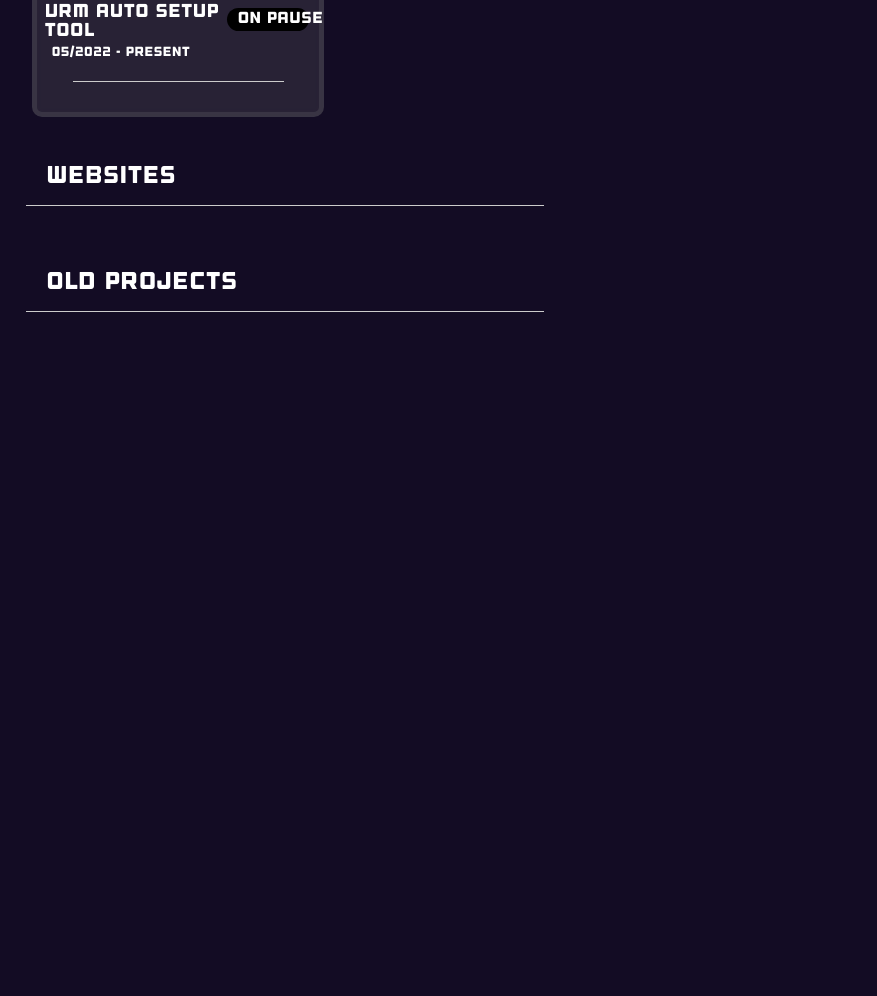
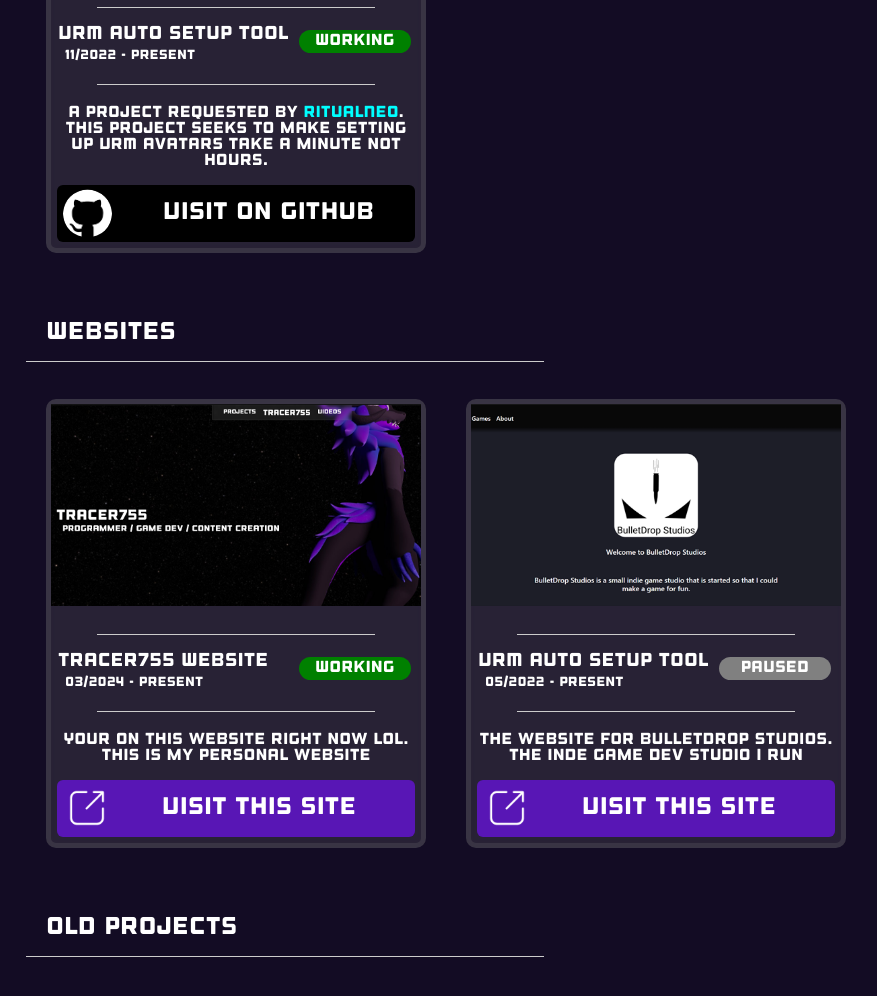
Before and after one commit to tracer755/Tracer755_WEBSITE, a plain HTML site: page projects.html in a window 1280 px wide. Shown: the part 472-1468 px from the top of the page, without its empty margins (102-979 px from the left). Before the commit the page ends 849 px from the top, so only its background shows below. Drawn offline with Linux system fonts and the light colour scheme.

Commit message:
projects page update

```diff
--- /dev/null
+++ b/css/project-buttons.css
@@ -0,0 +1,74 @@
+div.githubButton {
+  display: flex;
+  flex-direction: row;
+  background-color: black;
+  border-radius: 6px;
+
+  padding: 3px;
+  margin: 6px;
+
+  transition: .6s;
+}
+div.githubButton:hover {
+  background-color: #141414;
+  box-shadow: 2.5px 2.5px 1.25px black;
+  transition: .6s;
+}
+div.githubButton img {
+  border-radius: 50%;
+  float: left;
+  margin-left: .2vw;
+  height: 48px;
+
+  padding-top: .2vh;
+  padding-bottom: .2vh;
+}
+div.githubButton h2 {
+  text-align: center;
+  vertical-align: center;
+  line-height: 50px;
+  padding-left: 4vw;
+}
+
+
+div.websiteButton {
+  display: flex;
+  flex-direction: row;
+  background-color: #5816b5;
+  border-radius: 6px;
+
+  padding: 3px;
+  margin: 6px;
+
+  transition: .6s;
+}
+div.websiteButton:hover {
+  background-color: #5015a3;
+  box-shadow: 2.5px 2.5px 1.25px #14032b;
+  transition: .6s;
+}
+div.websiteButton img {
+  border-radius: 50%;
+  float: left;
+  margin-left: .2vw;
+  height: 48px;
+
+  padding-top: .2vh;
+  padding-bottom: .2vh;
+}
+div.websiteButton h2 {
+  text-align: center;
+  vertical-align: center;
+  line-height: 50px;
+  padding-left: 4vw;
+}
+
+
+@media (max-width: 800px) {
+  div.githubButton h2 {
+    padding-left: 14vw;
+  }
+  div.websiteButton h2 {
+    padding-left: 14vw;
+  }
+}
--- /dev/null
+++ b/css/projects.css
@@ -0,0 +1,71 @@
+section.project-Title{
+  padding-left: 10%;
+  padding-bottom: 6vh;
+}
+section.project-Title h1{
+  font-size: 1.9vw;
+  padding-left: 20px;
+}
+
+div.projectItemContainer{
+  max-width: 22vw;
+  background: rgba(124, 124, 124, 0.2);
+  backdrop-filter: blur(5px);
+  -webkit-backdrop-filter: blur(5px);
+  justify-content: center;
+  border: 5px solid rgba(124, 124, 124, 0.2);
+  border-radius: 10px;
+  margin: 20px;
+
+  min-width: 370px;
+}
+div.projectItemContainer img {
+  max-width: 100%;
+  padding-bottom: 1vh;
+}
+div.projectItemContainer hr {
+  width: 75%;
+}
+div.projectTitleBoxLeft {
+  width: 65%;
+}
+div.projectTitleBoxRight {
+  width: 35%;
+}
+.projectStatusChip{
+  margin-left: 7px;
+  margin-top: 5px;
+  padding: 3px;
+  padding-left: 10px;
+  padding-right: 10px;
+  padding-top: 3.5px;
+  padding-bottom: 4px;
+  font-size: 16px;
+  border-radius: 30px;
+  border: none;
+  background-color: orange;
+  color: white;
+  margin-right: 10px;
+}
+
+div.projectFlexbox {
+  display: flex;
+  flex-direction: row;
+  flex-wrap: wrap;
+}
+
+@media (max-width: 800px) {
+  div.projectItemContainer{
+    max-width: 95%;
+  }
+  section.project-Title{
+    padding-left: 1.5%;
+  }
+  section.project-Title h1{
+    font-size: 5.3vw;
+    padding-left: 5px;
+  }
+  div.projectFlexbox {
+    flex-direction: column;
+  }
+}
--- a/css/style.css
+++ b/css/style.css
@@ -30,6 +30,9 @@
 }
 a {
     text-decoration: none;
+}
+a:visited {
+    color: inherit;
 }
 img{
     max-width: 100%;
--- a/projects.html
+++ b/projects.html
@@ -5,67 +5,16 @@
   <meta name="viewport" content="width=device-width, initial-scale=1">
 
   <link rel="stylesheet" href="css/style.css">
+  <link rel="stylesheet" href="css/projects.css">
+  <link rel="stylesheet" href="css/project-buttons.css">
   <title>Tracer755</title>
   <link rel="icon" type="image/x-icon" href="content/img/favicon.ico">
 
   <style>
-    section.project-Title{
-      padding-left: 10%;
-      padding-bottom: 6vh;
-    }
-    section.project-Title h1{
-      font-size: 1.9vw;
-      padding-left: 20px;
-    }
+    /*Buttons*/
 
-    div.projectItemContainer{
-      max-width: 22vw;
-      background: rgba(124, 124, 124, 0.2);
-      backdrop-filter: blur(5px);
-      -webkit-backdrop-filter: blur(5px);
-      justify-content: center;
-      border: 5px solid rgba(124, 124, 124, 0.2);
-      border-radius: 10px;
-    }
-    div.projectItemContainer img {
-      max-width: 100%;
-      padding-bottom: 1vh;
-    }
-    div.projectItemContainer hr {
-      width: 75%;
-    }
-    div.projectTitleBoxLeft {
-      width: 65%;
-    }
-    div.projectTitleBoxRight {
-      width: 35%;
-    }
-    .projectStatusChip{
-      margin-left: 7px;
-      margin-top: 5px;
-      padding: 3px;
-      padding-left: 10px;
-      padding-right: 10px;
-      padding-top: 3.5px;
-      padding-bottom: 4px;
-      font-size: 16px;
-      border-radius: 30px;
-      border: none;
-      background-color: orange;
-      color: white;
-      margin-right: 10px;
-    }
     @media (max-width: 800px) {
-      div.projectItemContainer{
-        max-width: 95%;
-      }
-      section.project-Title{
-        padding-left: 2.5%;
-      }
-      section.project-Title h1{
-        font-size: 5vw;
-        padding-left: 5px;
-      }
+
     }
   </style>
 </head>
@@ -83,10 +32,66 @@
   <section class="project-Title" style="padding-top: 10vw;">
     <h1>Current Projects</h1>
     <hr>
-    <div style="padding-left: .5vw;">
+    <div class="projectFlexbox">
       <div class="projectItemContainer">
         <center>
-          <img src="content/img/Projects/test_thumb.png">
+          <img src="content/img/Projects/VRM_Tool_THUMB.png">
+          <hr>
+          <div class="flexbox-row-noMobile">
+            <div class="projectTitleBoxLeft">
+              <h3 style="float: left; padding-left: 7px; padding-bottom: 5px; text-align: left;">VRM auto setup tool</h3>
+              <h5 style="float: left; padding-left: 14px; padding-bottom: 6px; text-align: left">11/2022 - Present</h5>
+            </div>
+            <div class="projectTitleBoxRight">
+              <div>
+                <h4 class="projectStatusChip" style="background-color: green; text-wrap: nowrap;">Working</h4>
+              </div>
+            </div>
+          </div>
+          <hr>
+          <p style="padding: 3px; padding-bottom: 10px;"> A project requested by <a style="color: cyan" target="_blank" href="https://www.youtube.com/channel/UCaHuQWPtaw8XLRMIOctBQRQ">RitualNeo</a>. This project seeks to make setting up VRM avatars take a minute not hours.</p>
+          <a href="https://github.com/tracer755/VRC_VRM_BlendShape_Avatar_Setup" target="_blank">
+            <div class="githubButton">
+              <img src="content/img/Github Marks/github-mark-white.png">
+              <h2>Visit on github</h2>
+            </div>
+          </a>
+        </center>
+      </div>
+    </div>
+  </section>
+  <section class="project-Title">
+    <h1>Websites</h1>
+    <hr>
+    <div class="projectFlexbox">
+      <div class="projectItemContainer">
+        <center>
+          <img src="content/img/Projects/Tracer755_web_THUMB.png">
+          <hr>
+          <div class="flexbox-row-noMobile">
+            <div class="projectTitleBoxLeft">
+              <h3 style="float: left; padding-left: 7px; padding-bottom: 5px; text-align: left;">Tracer755 Website</h3>
+              <h5 style="float: left; padding-left: 14px; padding-bottom: 6px; text-align: left">03/2024 - Present</h5>
+            </div>
+            <div class="projectTitleBoxRight">
+              <div>
+                <h4 class="projectStatusChip" style="background-color: green; text-wrap: nowrap;">Working</h4>
+              </div>
+            </div>
+          </div>
+          <hr>
+          <p style="padding: 3px; padding-bottom: 10px;">Your on this website right now lol. This is my personal website</p>
+          <a href="https://tracer755.com/" target="_blank">
+            <div class="websiteButton">
+              <img src="content/img/open_icon.png">
+              <h2>Visit this site</h2>
+            </div>
+          </a>
+        </center>
+      </div>
+      <div class="projectItemContainer">
+        <center>
+          <img src="content/img/Projects/BulletDrop_web_THUMB.png">
           <hr>
           <div class="flexbox-row-noMobile">
             <div class="projectTitleBoxLeft">
@@ -95,22 +100,24 @@
             </div>
             <div class="projectTitleBoxRight">
               <div>
-                <h4 class="projectStatusChip" style="background-color: black; text-wrap: nowrap;">On Pause</h4>
+                <h4 class="projectStatusChip" style="background-color: grey; text-wrap: nowrap;">Paused</h4>
               </div>
             </div>
           </div>
           <hr>
-          <p style="padding: 3px; padding-bottom: 10px;"></p>
+          <p style="padding: 3px; padding-bottom: 10px;">The website for bulletdrop studios. The inde game dev studio I run</p>
+          <a href="https://bulletdropstudios.com/" target="_blank">
+            <div class="websiteButton">
+              <img src="content/img/open_icon.png">
+              <h2>Visit this site</h2>
+            </div>
+          </a>
         </center>
       </div>
     </div>
   </section>
   <section class="project-Title">
-    <h1 style="padding-left: 20px;">Websites</h1>
-    <hr>
-  </section>
-  <section class="project-Title">
-    <h1 style="padding-left: 20px;">Old Projects</h1>
+    <h1>Old Projects</h1>
     <hr>
   </section>
 </body>
```
Also changed, not shown: index.html (+2 -2 lines), content/img/Dev_Logo.png (added), content/img/Github Marks/github-mark-white.png (added), content/img/Github Marks/github-mark-white.svg (added), content/img/Github Marks/github-mark.png (added), content/img/Github Marks/github-mark.svg (added), content/img/Projects/BulletDrop_web_THUMB.png (added), content/img/Projects/Tracer755_web_THUMB.png (added), content/img/Projects/VRM_Tool_THUMB.png (added), content/img/Projects/test_thumb.png (deleted), content/img/open_icon.png (added).
